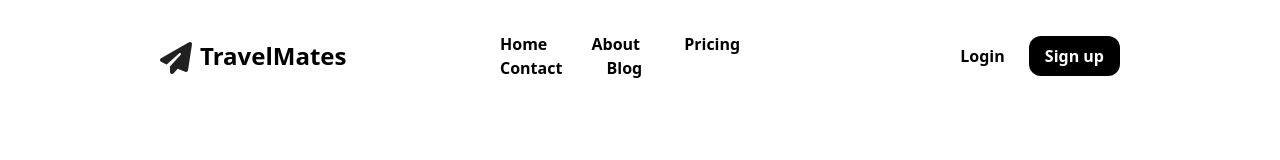
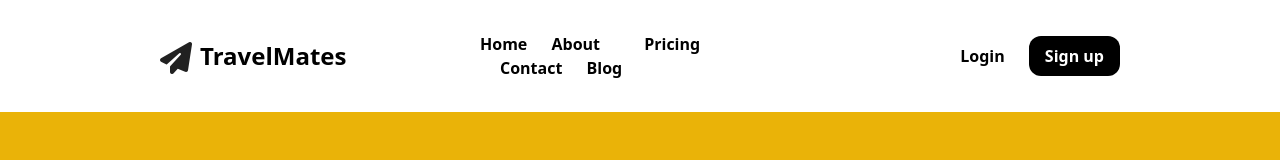
Before and after one commit to kabi02/webdev-proj, a website: page src/index.html in a window 1280 px wide. Drawn offline with nearby package versions, Linux system fonts and the light colour scheme.

Commit message:
modified navbar slightly

```diff
--- a/src/index.html
+++ b/src/index.html
@@ -1,5 +1,5 @@
 <!DOCTYPE html>
-<html lang="en">
+<html lang="en" class="m-0 p-0 box-border scroll-smooth">
 <head>
     <meta charset="UTF-8">
     <meta http-equiv="X-UA-Compatible" content="IE=edge">
@@ -11,7 +11,7 @@
     <title>TravelMates</title>
     <link rel="icon" type="image/x-icon" href="/assets/favicon.ico">
 </head>
-<body>
+<body class="bg-yellow-500">
     <header class="flex px-[10rem] w-full h-[7rem] bg-white">
         <div class="flex flex-1 row-auto items-center justify-start">
             <i class="pt-1 pr-2 fa-solid fa-paper-plane fa-2xl" style="color: #212121;"></i>
@@ -20,11 +20,11 @@
         <div class="flex flex-1 items-center justify-center">
             <nav>
                 <ul class="font-bold">
-                    <button class="px-5">Home</button>
+                    <button>Home</button>
                     <button class="px-5">About</button>
                     <button class="px-5">Pricing</button>
                     <button class="px-5">Contact</button>
-                    <button class="px-5">Blog</button>
+                    <button>Blog</button>
                 </ul>
             </nav>
         </div>
```
Also changed, not shown: dist/output.css.
